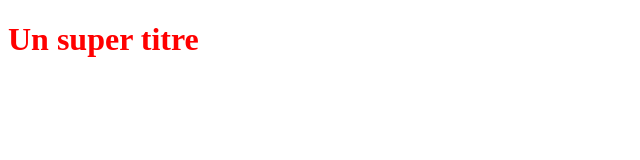
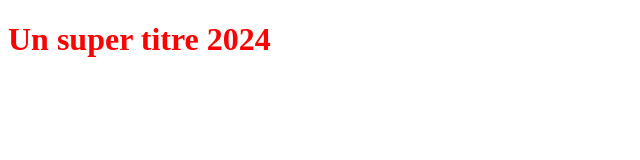
Before and after one commit to itszineb/OpenClassroomsProject, a plain HTML site: page index.html in a window 1280 px wide. Shown: the whole page, without its empty margins (0-640 px from the left). Drawn offline with Linux system fonts and the light colour scheme.

Commit message:
modification du titre H1

```diff
--- a/index.html
+++ b/index.html
@@ -5,6 +5,6 @@
    <link rel="stylesheet" type="text/css" href="styles.css">
 </head>
 <body>
-   <h1>Un super titre</h1>
+   <h1>Un super titre 2024</h1>
 </body>
 </html>
```
